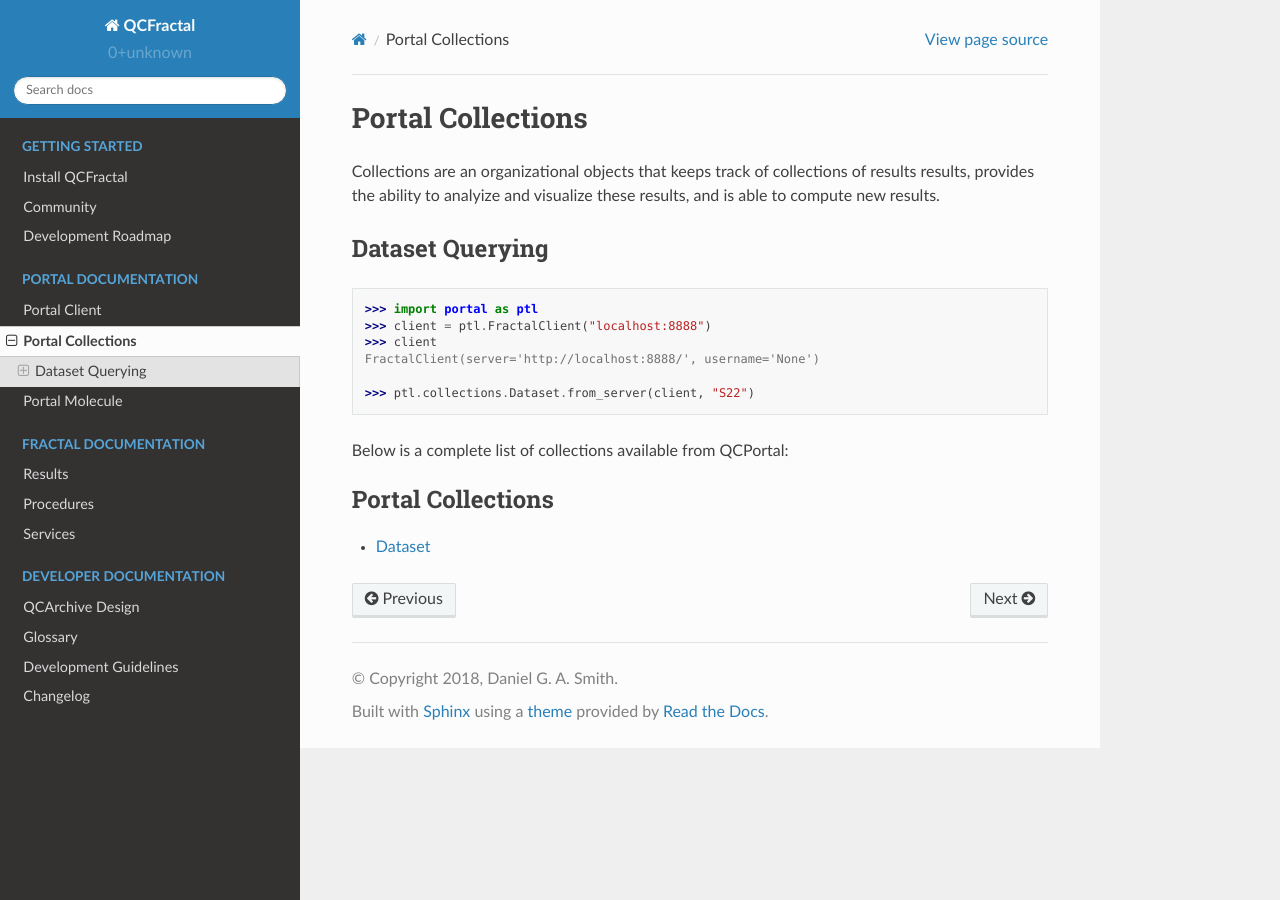
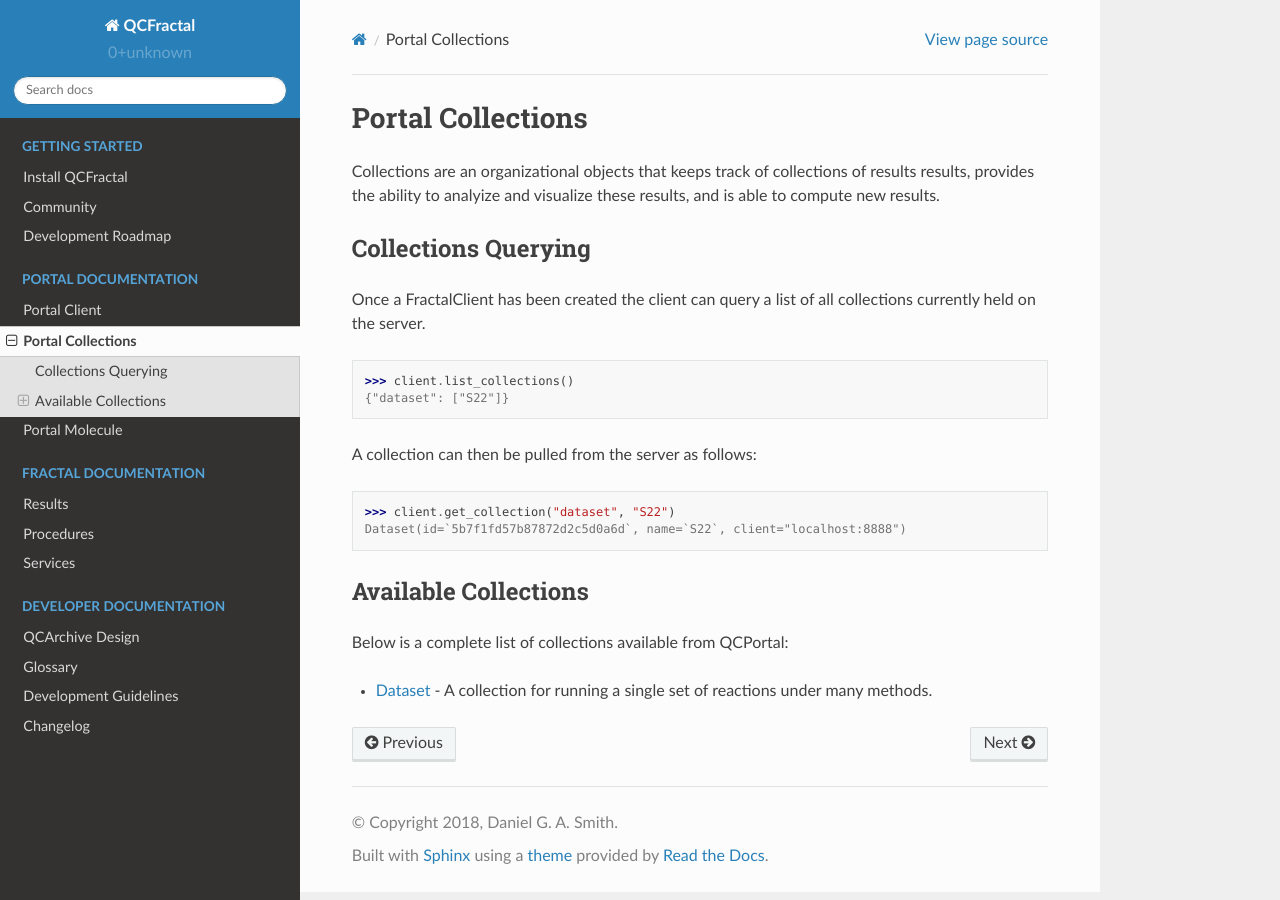
Before and after one commit to MolSSI/QCFractal, a Sphinx documentation site: the page built from docs/source/portal-collections.rst, in a window 1280 px wide. Built offline with Sphinx 7.4.7 and the Read the Docs theme 2.0.0, drawn with Linux system fonts in a browser that asks for light colours.

Commit message:
Docs: Expands portal collections docs and adds repr to Collections

```diff
--- a/docs/source/index.rst
+++ b/docs/source/index.rst
@@ -83,7 +83,7 @@
 * :doc:`portal-molecule`
 
 .. toctree::
-   :maxdepth: 1
+   :maxdepth: 2
    :hidden:
    :caption: Portal Documentation
 
--- a/docs/source/portal-collections.rst
+++ b/docs/source/portal-collections.rst
@@ -6,25 +6,34 @@
 able to compute new results.
 
 
-Dataset Querying
-----------------
+Collections Querying
+---------------------
+
+Once a FractalClient has been created the client can query a list of all
+collections currently held on the server.
 
 .. code-block:: python
 
-    >>> import portal as ptl
-    >>> client = ptl.FractalClient("localhost:8888")
-    >>> client
-    FractalClient(server='http://localhost:8888/', username='None')
+    >>> client.list_collections()
+    {"dataset": ["S22"]}
 
-    >>> ptl.collections.Dataset.from_server(client, "S22")
+A collection can then be pulled from the server as follows:
 
+.. code-block:: python
 
+    >>> client.get_collection("dataset", "S22")
+    Dataset(id=`5b7f1fd57b87872d2c5d0a6d`, name=`S22`, client="localhost:8888")
 
+Available Collections
+---------------------
 
 Below is a complete list of collections available from QCPortal:
 
+* :doc:`collection-dataset` - A collection for running a single set of reactions under many methods.
+
 .. toctree::
    :maxdepth: 1
+   :hidden:
    :caption: Portal Collections
 
    collection-dataset
```
Also changed, not shown: docs/source/collection-dataset.rst (+34 -0 lines), 2 other files.
